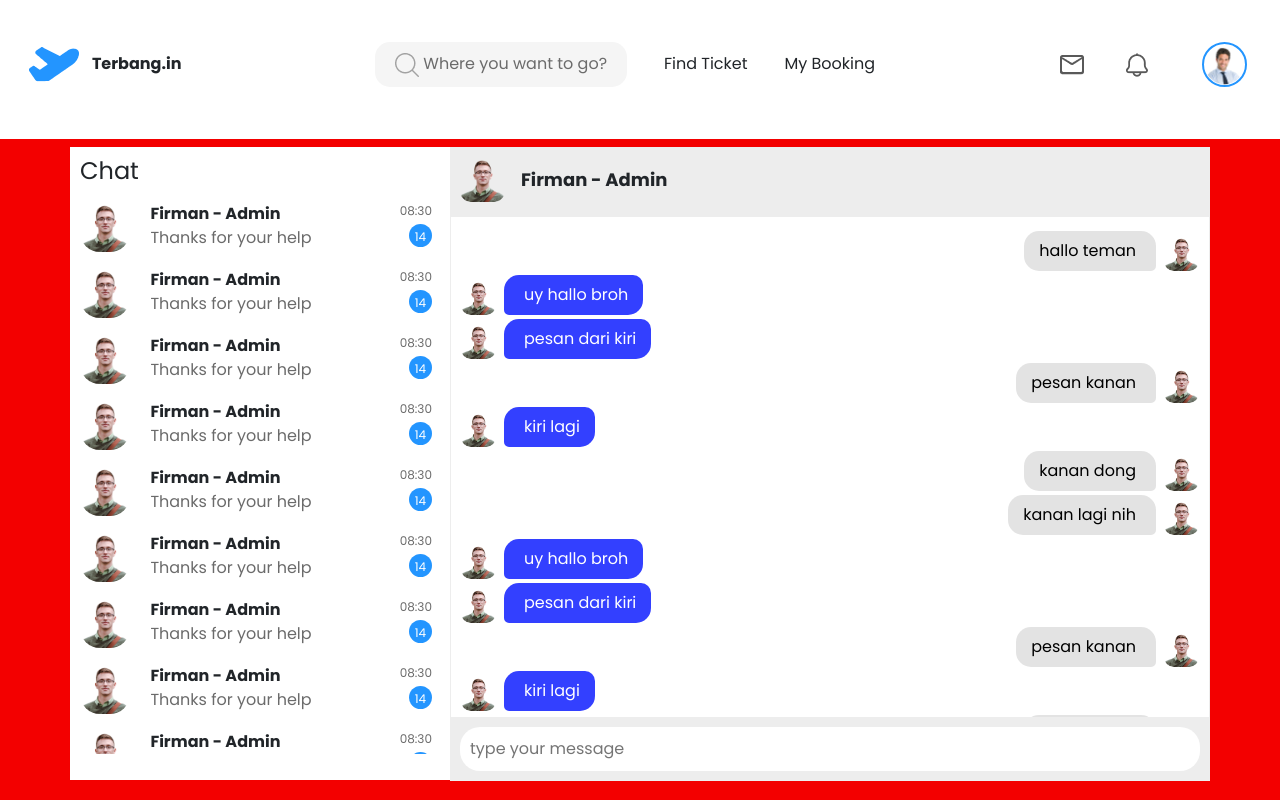
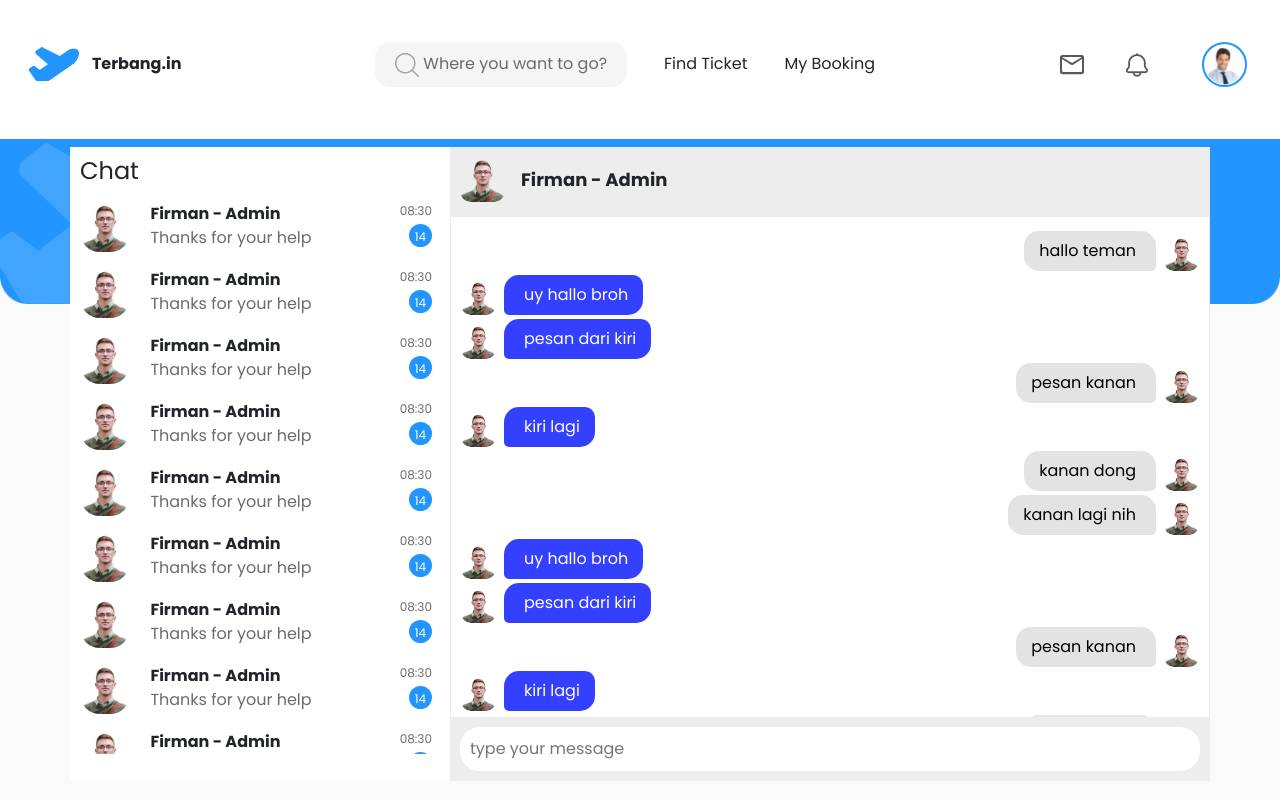
Before and after one commit to andrawanerlang1/TERBANGIN-FrontEnd, a Vue app: page /chat in a window 1280 px wide. Shown: the top 800 px of the page. Built offline with nearby package versions, Linux system fonts and the light colour scheme; what vue-sweetalert2 would draw is missing.

Commit message:
add background img

```diff
--- a/src/views/Chat.vue
+++ b/src/views/Chat.vue
@@ -31,7 +31,10 @@ export default {
 
 <style scoped>
 .main {
-  background: #f30000;
+  background-image: url('../assets/bg-header.png');
+  background-repeat: no-repeat;
+  background-size: 100vw;
+  background-color: #fafafa;
 }
 
 .col {
```
